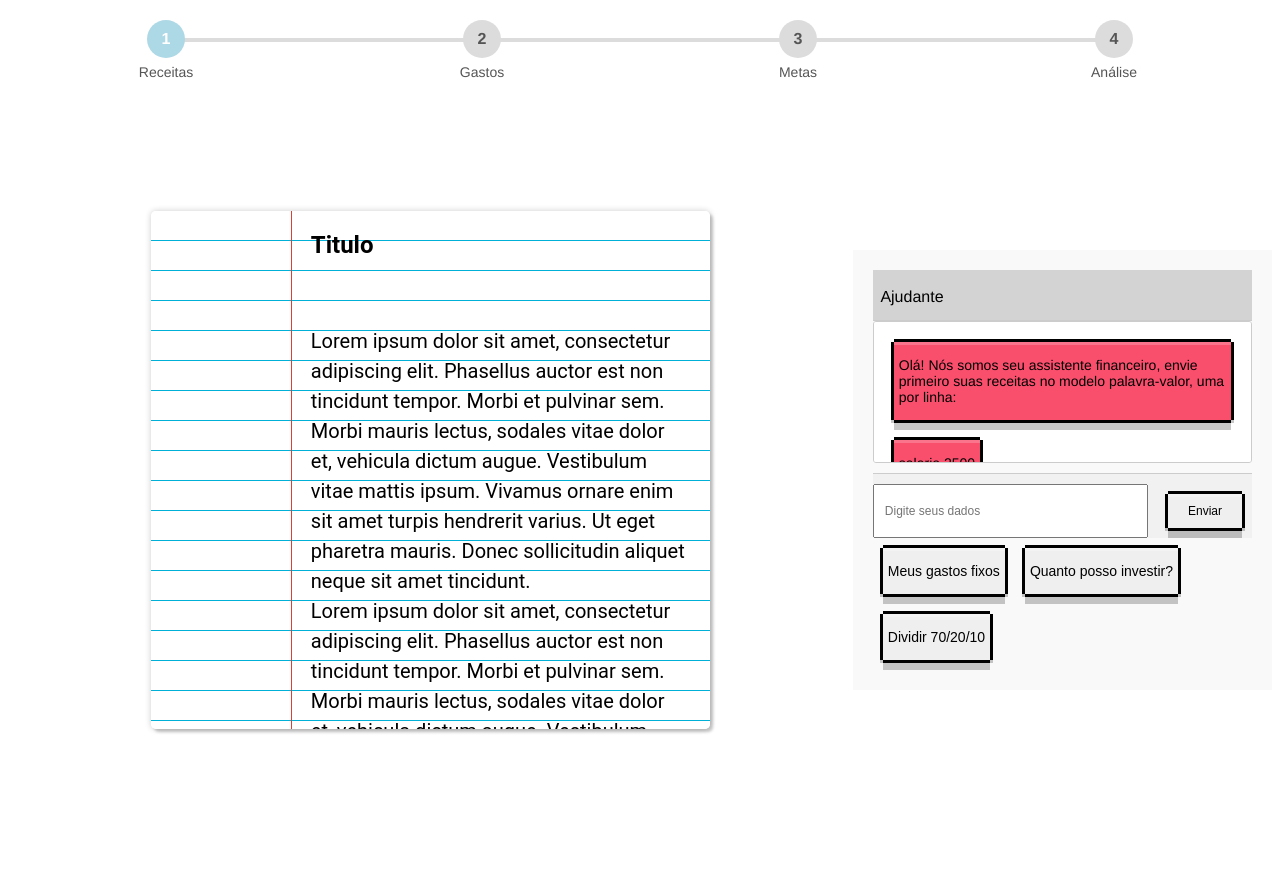
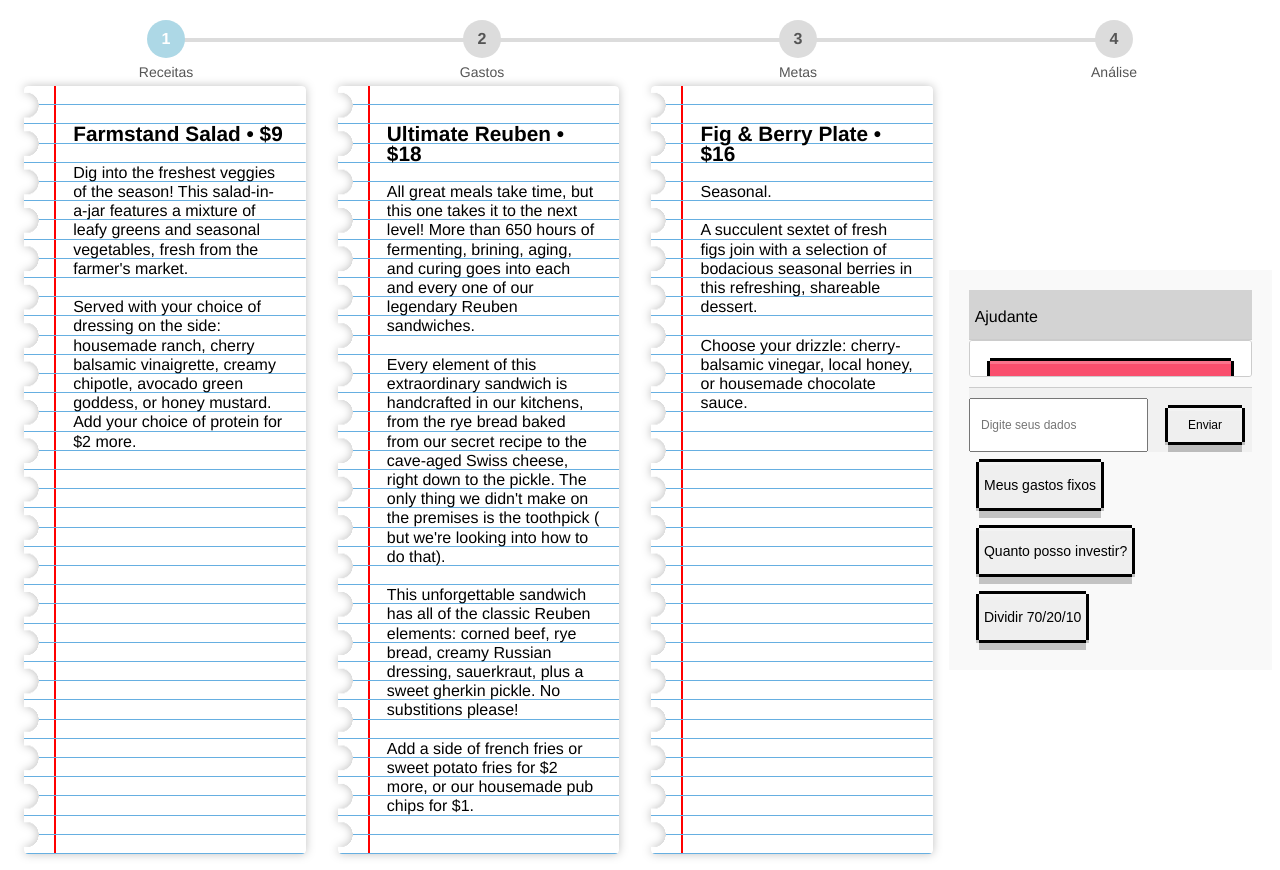
Before and after one commit to limarayssa/controle-financeiro-sp, an Angular app: page / in a window 1280 px wide. Before the commit the page ends 848 px from the top, so only its background shows below. Built offline with nearby package versions, Linux system fonts and the light colour scheme.

Commit message:
Novo card modelo

```diff
--- a/src/app/app.css
+++ b/src/app/app.css
@@ -102,7 +102,7 @@ section.barra {
   background-color: #f94f6d;
 }
 
-p,
+.chat p,
 button {
   color: black;
   padding: 15px 5px 15px 5px;
@@ -123,6 +123,7 @@ button {
   justify-content: center;
   flex-wrap: wrap;
 }
+
 /*
 .resumo {
   width: 30%;
@@ -137,54 +138,64 @@ button {
 */
 
 
+*,
+*::before,
+*::after {
+  box-sizing: border-box;
+}
 
 .resumo {
-  width: 30%;
-  height: 70%;
-  background: linear-gradient(to bottom,white 29px,#00b0d7 1px);
-  margin:50px auto;
-  background-size: 100% 30px;
-  position:relative;
-  padding-top:0px;
-  padding-left:160px;
-  padding-right:20px;
-  overflow:hidden;
-  border-radius:5px;
-  -webkit-box-shadow:3px 3px 3px rgba(0,0,0,.2),0px 0px 6px rgba(0,0,0,.2);
-  -moz-box-shadow:3px 3px 3px rgba(0,0,0,.2),0px 0px 6px rgba(0,0,0,.2);
-  -ms-box-shadow:3px 3px 3px rgba(0,0,0,.2),0px 0px 6px rgba(0,0,0,.2);
-  -o-box-shadow:3px 3px 3px rgba(0,0,0,.2),0px 0px 6px rgba(0,0,0,.2);
-  box-shadow:3px 3px 3px rgba(0,0,0,.2),0px 0px 6px rgba(0,0,0,.2);
-  &:before {
-    content:'';
-    display:block;
-    position:absolute;
-    z-index:1;
-    top:0;
-    left:140px;
-    height:100%;
-    width:1px;
-    background:#db4034;
+  max-width: 1200px;
+  margin: 0 auto;
+  font-family: 'Franklin Gothic Medium', 'Arial Narrow', Arial, sans-serif;
+
 }
-  .titulo {
-    height:150px;
-    width:100%;
-    background:white;
-    position:absolute;
-    top:0;
-    left:0;
-    h1 {
-      font-size:60px;
-      line-height:60px;
-      padding:127px 20px 0 160px;
+
+.cards {
+  display: grid;
+  grid-template-columns: repeat(auto-fit, minmax(300px, 1fr));
+  list-style: none;
+  margin: 0;
+  padding: 0;
 }
+
+.cards_item {
+  display: flex;
+  padding: 1rem;
 }
-  #content {
-    margin-top:67px;
-    font-size:20px;
-    line-height:30px;
-    span {
-      margin:0 0 30px 0;
+
+.cards_item {
+  filter: drop-shadow(0 0 5px rgba(0, 0, 0, 0.25));
 }
+
+
+.card {
+  background-color: white;
+  border-radius: 0.25rem;
+  display: flex;
+  flex-direction: column;
+  overflow: hidden;
+  padding-left: 30px;
+  background: repeating-linear-gradient(#0000 0 calc(1.2rem - 1px), #66afe1 0 1.2rem) right bottom /100% 100%, linear-gradient(red 0 0) 30px 0/2px 100% #fff;
+  background-repeat: no-repeat;
+  line-height: 1.2rem;
+  -webkit-mask: radial-gradient(circle .8rem at 2px 50%, #0000 98%, #000)0 0/100% 2.4rem;
 }
+
+.card_content {
+  padding: 1.2rem;
 }
+
+h2.card_title,
+p {
+  margin: 1.2rem 0;
+}
+
+p.card_content {
+  font-weight: none;
+}
+
+h2.card_title {
+  font-size: 1.3em;
+  font-weight: bold;
+}
--- a/src/app/app.html
+++ b/src/app/app.html
@@ -6,16 +6,48 @@
 <main>
 
   <article class="resumo">
-    <div class="  ">
-      <h1>Titulo</h1>
-    </div>
-    <div id="content">
-      <span>Lorem ipsum dolor sit amet, consectetur adipiscing elit. Phasellus auctor est non tincidunt tempor. Morbi et pulvinar sem. Morbi mauris lectus, sodales vitae dolor et, vehicula dictum augue. Vestibulum vitae mattis ipsum. Vivamus ornare enim sit amet turpis hendrerit varius. Ut eget pharetra mauris. Donec sollicitudin aliquet neque sit amet tincidunt.</span>
-      <br>
-      <span>Lorem ipsum dolor sit amet, consectetur adipiscing elit. Phasellus auctor est non tincidunt tempor. Morbi et pulvinar sem. Morbi mauris lectus, sodales vitae dolor et, vehicula dictum augue. Vestibulum vitae mattis ipsum. Vivamus ornare enim sit amet turpis hendrerit varius. Ut eget pharetra mauris. Donec sollicitudin aliquet neque sit amet tincidunt.</span>
-      <br>
-      <span>Lorem ipsum dolor sit amet, consectetur adipiscing elit. Phasellus auctor est non tincidunt tempor. Morbi et pulvinar sem. Morbi mauris lectus, sodales vitae dolor et, vehicula dictum augue. Vestibulum vitae mattis ipsum. Vivamus ornare enim sit amet turpis hendrerit varius. Ut eget pharetra mauris. Donec sollicitudin aliquet neque sit amet tincidunt.</span>
-    </div>
+  <ul class="cards">
+    <li class="cards_item">
+      <div class="card">
+
+        <div class="card_content">
+          <h2 class="card_title">Farmstand Salad &#x2022; $9</h2>
+          <div class="card_text">
+            <p>Dig into the freshest veggies of the season! This salad-in-a-jar features a mixture of leafy greens and seasonal vegetables, fresh from the farmer's market.</p>
+            <p>Served with your choice of dressing on the side: housemade ranch, cherry balsamic vinaigrette, creamy chipotle, avocado green goddess, or honey mustard. Add your choice of protein for $2 more. </p>
+          </div>
+        </div>
+      </div>
+    </li>
+
+    <li class="cards_item">
+      <div class="card">
+        <div class="card_content">
+          <h2 class="card_title">Ultimate Reuben &#x2022; $18</h2>
+          <div class="card_text">
+            <p>All great meals take time, but this one takes it to the next level! More than 650 hours of fermenting, brining, aging, and curing goes into each and every one of our legendary Reuben sandwiches.
+            </p>
+            <p>Every element of this extraordinary sandwich is handcrafted in our kitchens, from the rye bread baked from our secret recipe to the cave-aged Swiss cheese, right down to the pickle. The only thing we didn't make on the premises is the toothpick ( but we're looking into how to do that). </p>
+            <p>This unforgettable sandwich has all of the classic Reuben elements: corned beef, rye bread, creamy Russian dressing, sauerkraut, plus a sweet gherkin pickle. No substitions please!
+            <p>
+              <p>Add a side of french fries or sweet potato fries for $2 more, or our housemade pub chips for $1.</p>
+          </div>
+        </div>
+      </div>
+    </li>
+    <li class="cards_item">
+      <div class="card">
+        <div class="card_content">
+          <h2 class="card_title">Fig &amp; Berry Plate &#x2022; $16</h2>
+          <div class="card_text">
+            <p><span class="note">Seasonal.</span></p>
+            <p>A succulent sextet of fresh figs join with a selection of bodacious seasonal berries in this refreshing, shareable dessert.</p>
+            <p>Choose your drizzle: cherry-balsamic vinegar, local honey, or housemade chocolate sauce. </p>
+          </div>
+        </div>
+      </div>
+    </li>
+  </ul>
   </article>
 
   <div class="chat">
```
Lines whose indentation alone changed are shown as unchanged.
